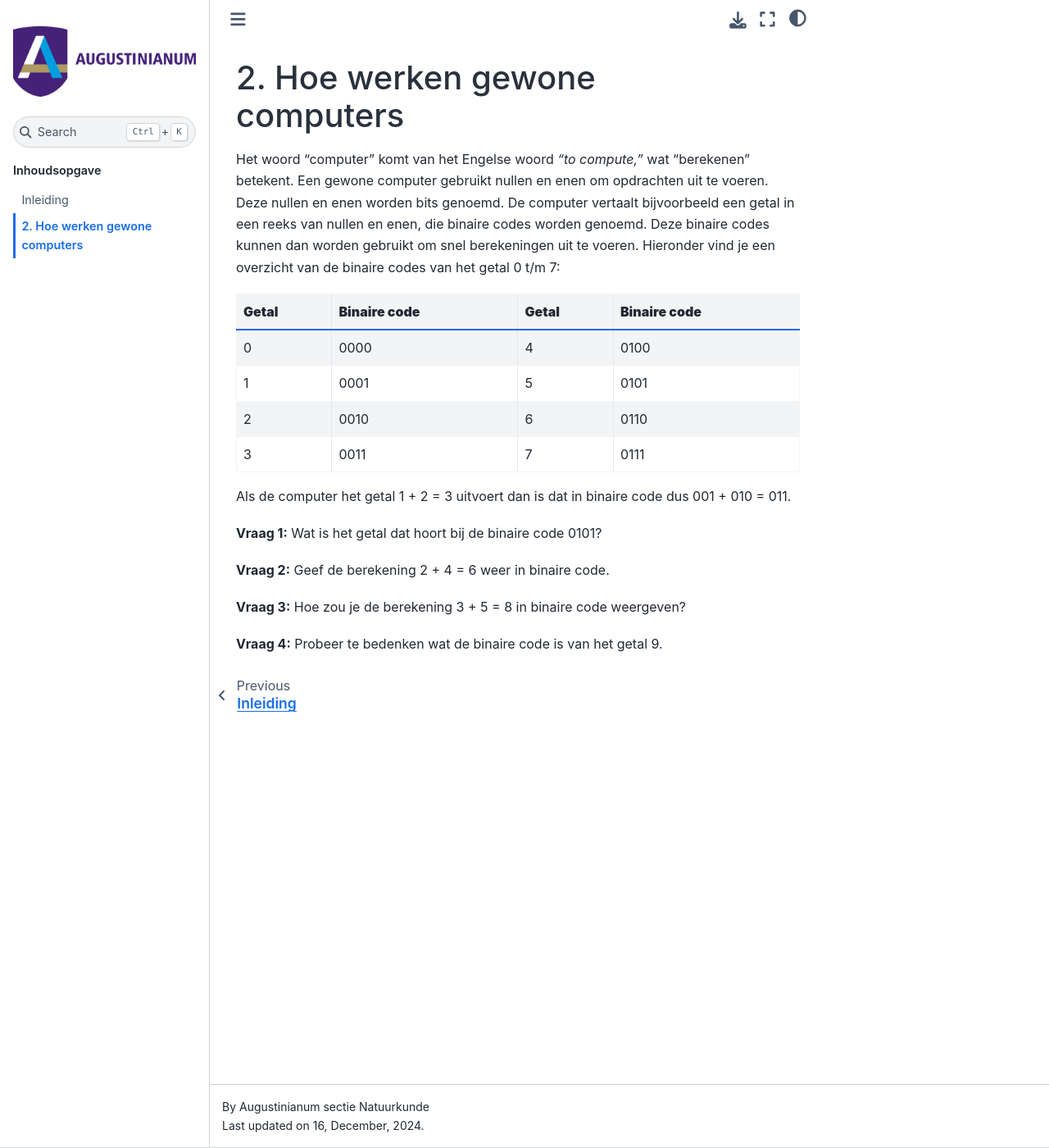
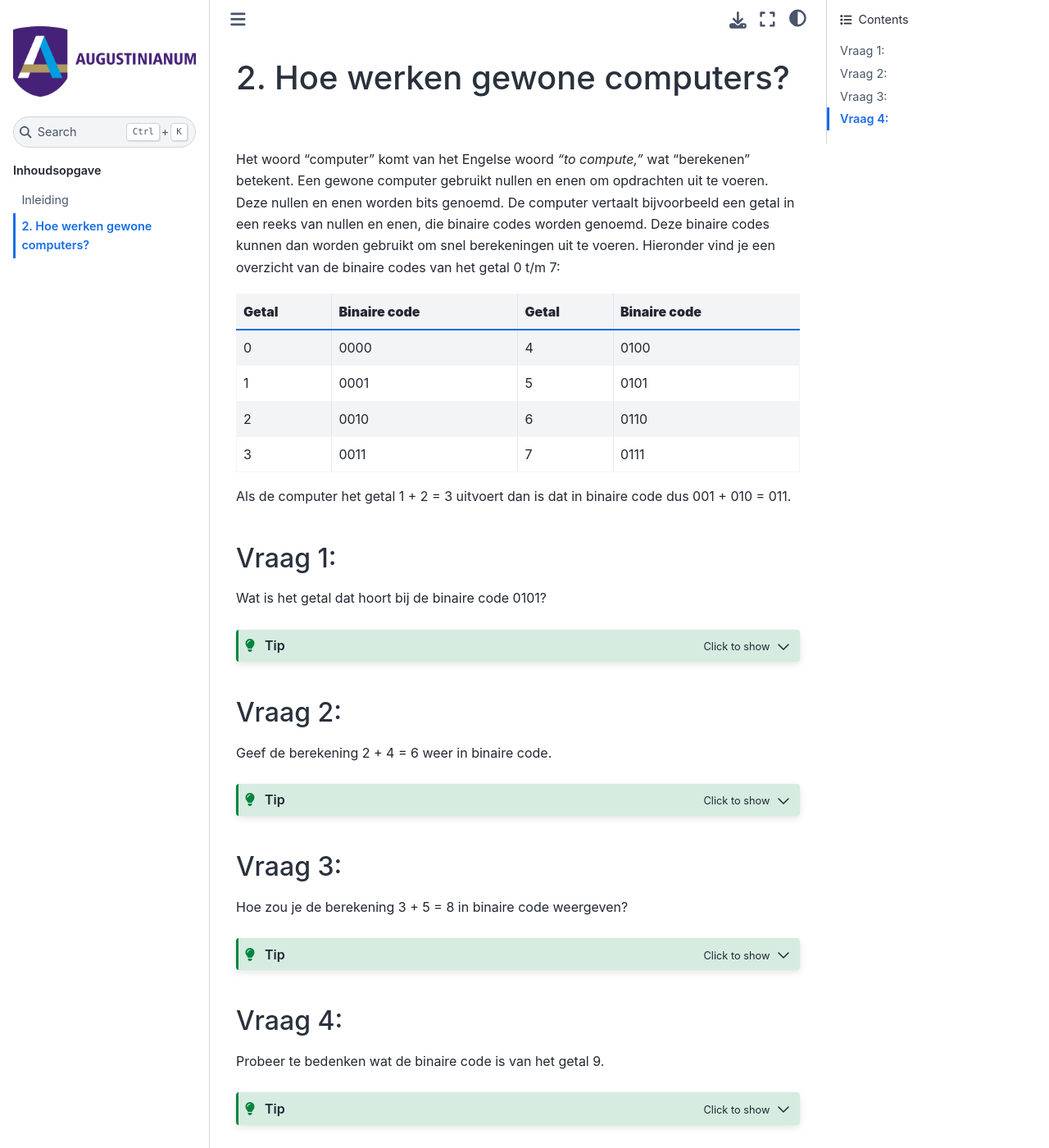
Before and after one commit to AUG-natuurkunde/Quantumcomputers, a Jupyter Book: the page built from book/some_content/2_Hoe_werken_gewone_computers.md, in a window 1280 px wide and 1400 px high. Shown: the whole window at 82% size. Built offline with Jupyter Book 1.0.4 settings and Sphinx 7.4.7 and the Sphinx Book theme 1.1.4, drawn with Linux system fonts in a browser that asks for light colours; comment, search, counter and statistics services are not loaded; part of the change alters nothing that is shown.

Commit message:
Nieuwe tekst

````diff
--- a/book/some_content/2_Hoe_werken_gewone_computers.md
+++ b/book/some_content/2_Hoe_werken_gewone_computers.md
@@ -1,4 +1,4 @@
-# 2. Hoe werken gewone computers
+# 2. Hoe werken gewone computers?
 Het woord "computer" komt van het Engelse woord *"to compute,"* wat "berekenen" betekent. Een gewone computer gebruikt nullen en enen om opdrachten uit te voeren. Deze nullen en enen worden bits genoemd. De computer vertaalt bijvoorbeeld een getal in een reeks van nullen en enen, die binaire codes worden genoemd. Deze binaire codes kunnen dan worden gebruikt om snel berekeningen uit te voeren. Hieronder vind je een overzicht van de binaire codes van het getal 0 t/m 7:
 
 | **Getal** | **Binaire code** | **Getal** | **Binaire code** |
@@ -10,14 +10,30 @@ Het woord "computer" komt van het Engelse woord *"to compute,"* wat "berekenen"
 
 Als de computer het getal 1 + 2 = 3 uitvoert dan is dat in binaire code dus 001 + 010 = 011.
 
-**Vraag 1:**
+## Vraag 1:
 Wat is het getal dat hoort bij de binaire code 0101?
+```{tip}
+:class: dropdown
+Het antwoord is 5
+```
 
-**Vraag 2:**
+## Vraag 2:
 Geef de berekening 2 + 4 = 6 weer in binaire code.
+```{tip}
+:class: dropdown
+Het antwoord is 0010 + 0100 = 0110
+```
 
-**Vraag 3:**
+## Vraag 3:
 Hoe zou je de berekening 3 + 5 = 8 in binaire code weergeven?
+```{tip}
+:class: dropdown
+Het antwoord is 0011 + 0101 = 1000
+```
 
-**Vraag 4:**
+## Vraag 4:
 Probeer te bedenken wat de binaire code is van het getal 9.
+```{tip}
+:class: dropdown
+Het antwoord is 1001
+```
````
